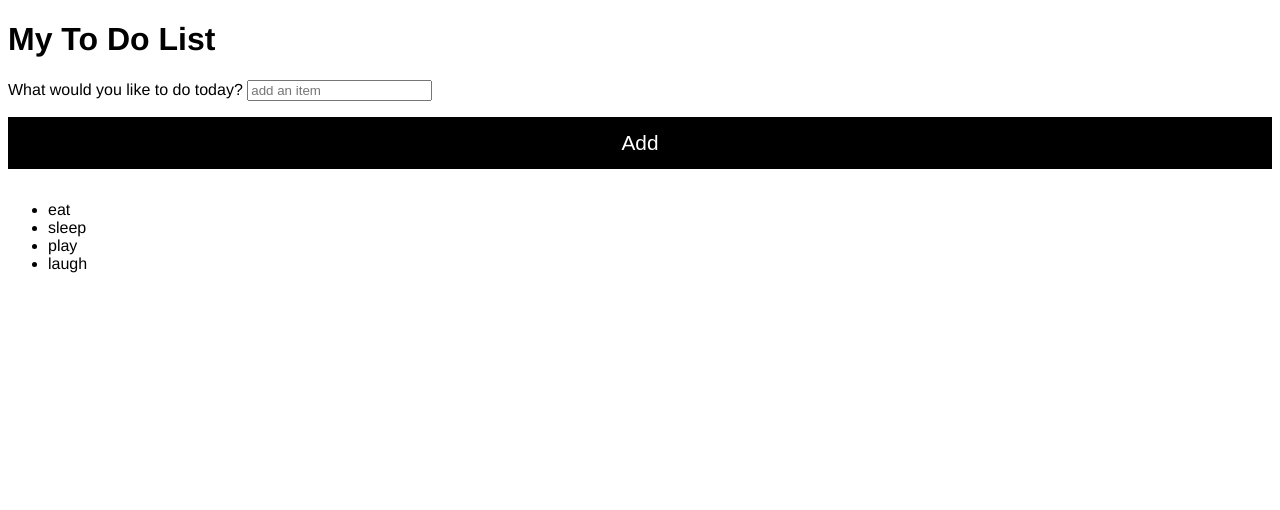
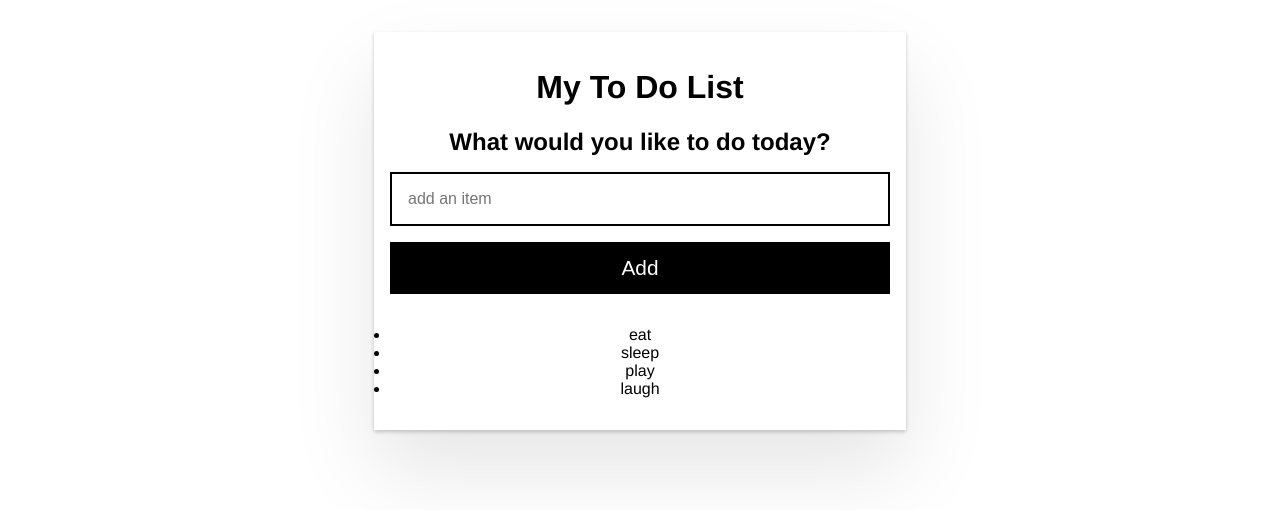
Before and after one commit to amandakso/angular-todo, an Angular app: page / in a window 1280 px wide. Shown: the top 510 px of the page. Built offline with nearby package versions, Linux system fonts and the light colour scheme.

Commit message:
update app component css

```diff
--- a/src/app/app.component.css
+++ b/src/app/app.component.css
@@ -0,0 +1,50 @@
+.main {
+  max-width: 500px;
+  width: 85%;
+  margin: 2rem auto;
+  padding: 1rem;
+  text-align: center;
+  box-shadow: 0 2px 4px 0 rgb(0 0 0 / 20%), 0 2.5rem 5rem 0 rgb(0 0 0 / 10%);
+}
+
+@media screen and (min-width: 600px) {
+  .main {
+    width: 70%;
+  }
+}
+
+label {
+  font-size: 1.5rem;
+  font-weight: bold;
+  display: block;
+  padding-bottom: 1rem;
+}
+
+.lg-text-input {
+  width: 100%;
+  padding: 1rem;
+  border: 2px solid #000;
+  display: block;
+  box-sizing: border-box;
+  font-size: 1rem;
+}
+
+.btn-wrapper {
+  margin-bottom: 2rem;
+}
+
+.btn-menu {
+  flex-basis: 32%;
+}
+
+.active {
+  color: green;
+}
+
+ul {
+  padding-inline-start: 0;
+}
+
+uul li {
+  list-style: none;
+}
```
